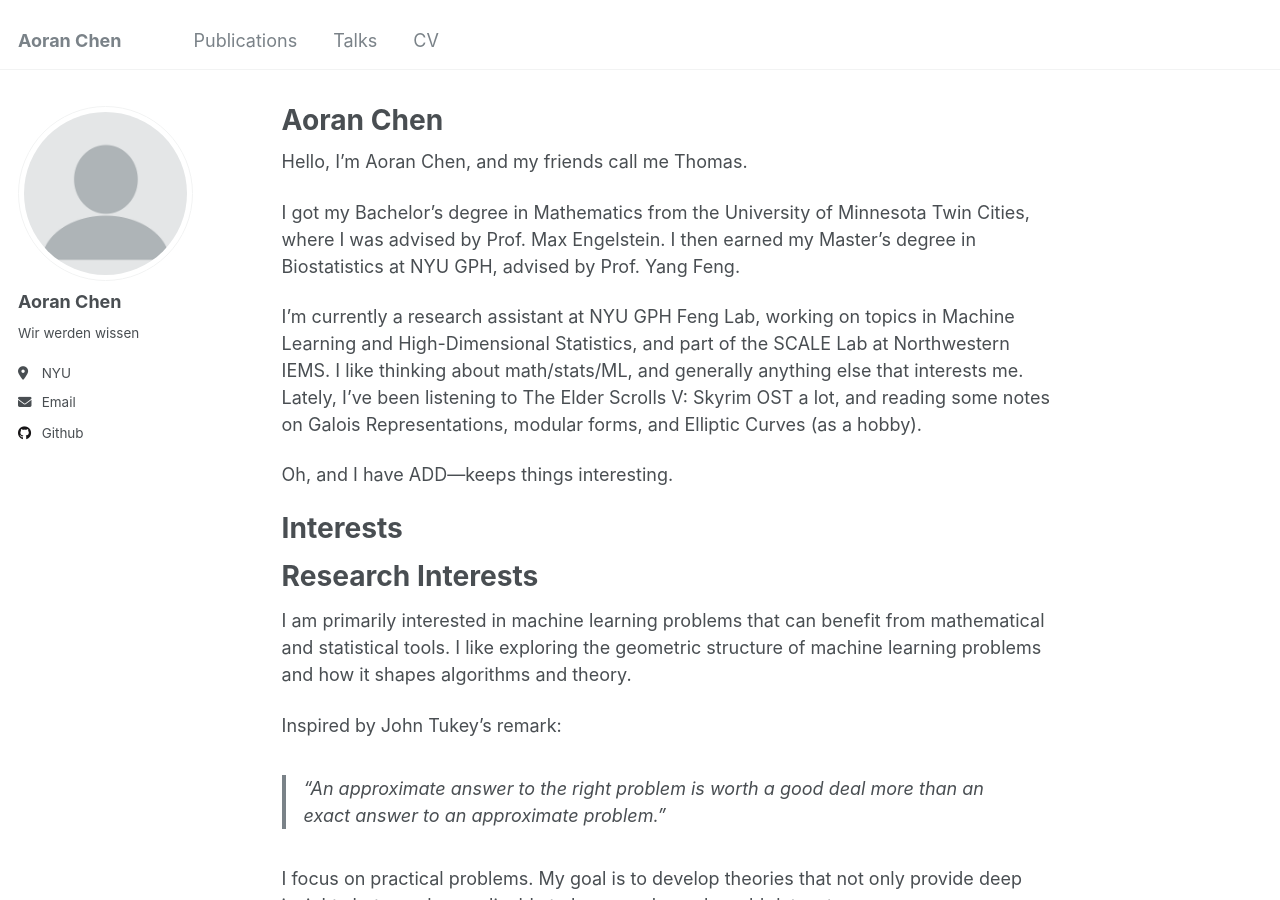
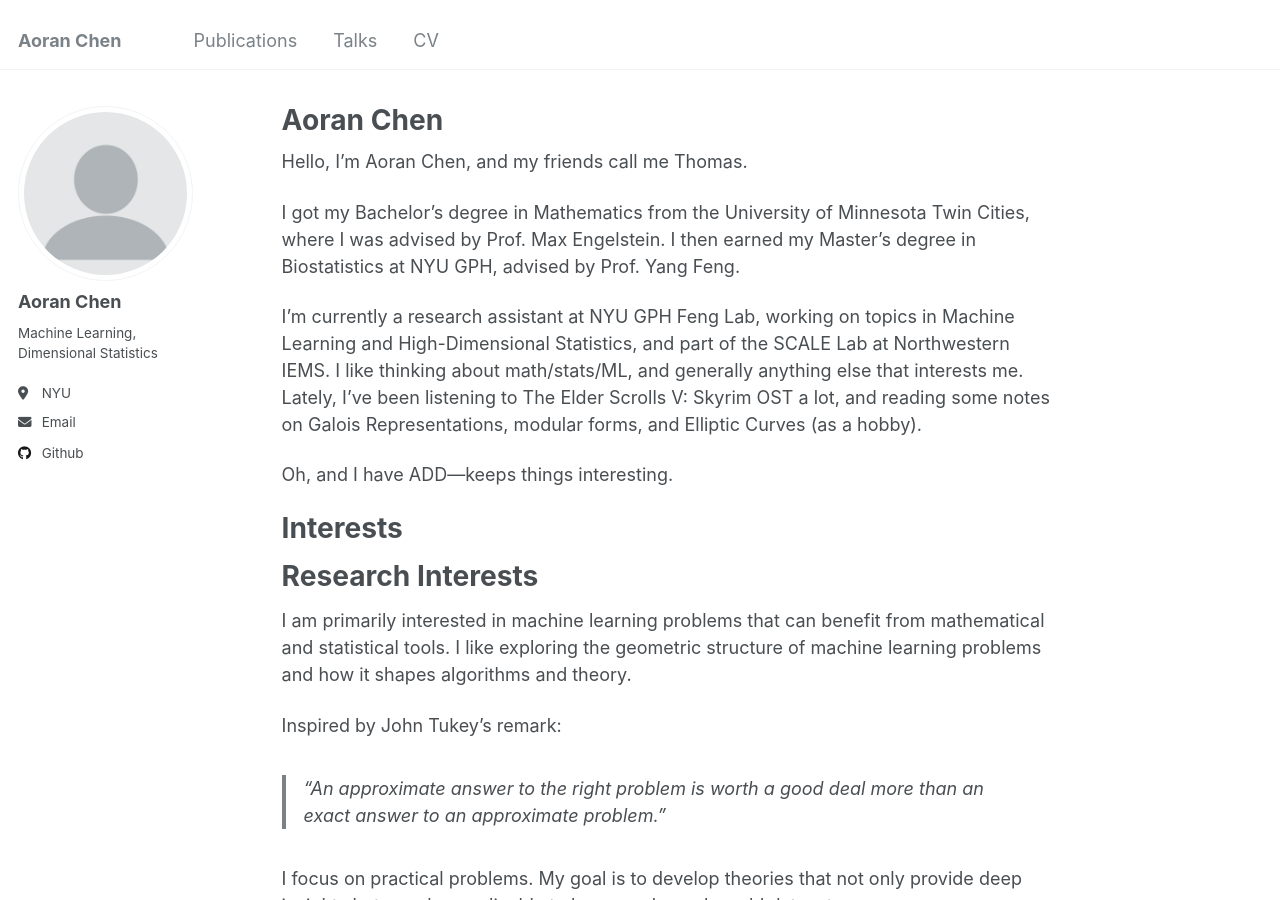
Before and after one commit to samohtaerg/samohtaerg.github.io, a Jekyll site: the page built from _pages/about.md, in a window 1280 px wide and 900 px high. Built offline with Jekyll 4.4.1, drawn with Linux system fonts in a browser that asks for light colours.

Commit message:
Update _config.yml

```diff
--- a/_config.yml
+++ b/_config.yml
@@ -24,7 +24,7 @@ author:
   avatar           : "profile.png"
   name             : "Aoran Chen"
   pronouns         : # example: "she/her"
-  bio              : "Wir werden wissen"
+  bio              : "Machine Learning, Dimensional Statistics"
   location         : "NYU"
   # employer         : "Red Brick University"
   uri              : # URL
```
